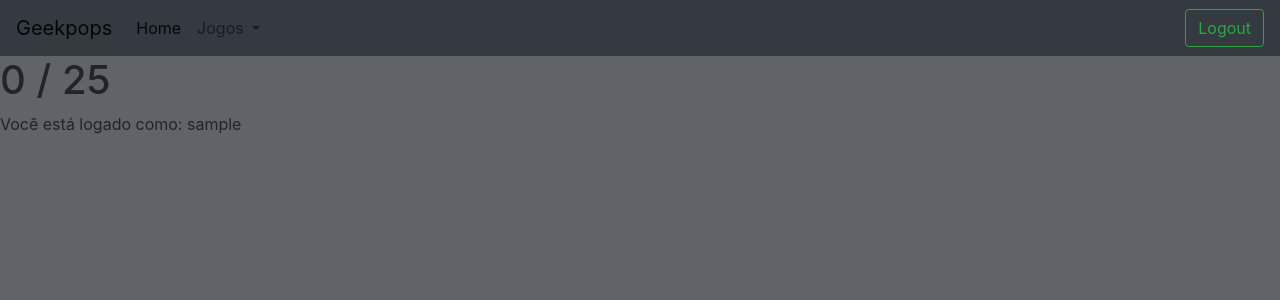
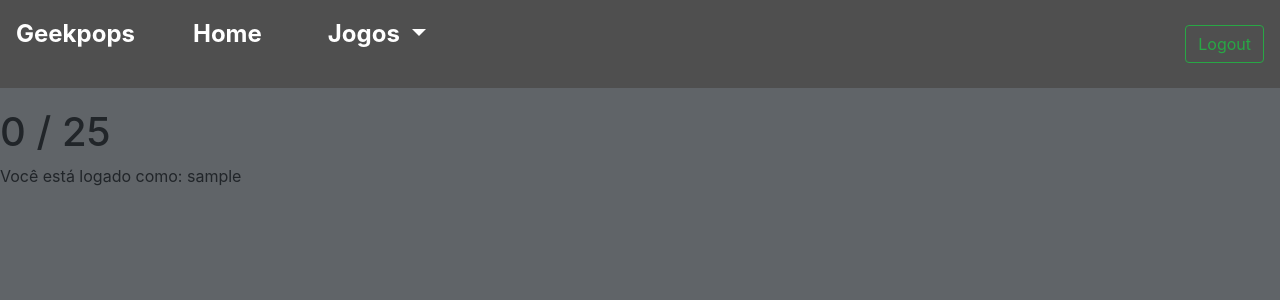
Before and after one commit to kinzcurry/desafio, a Django app: page /animes/animefase/1/1 in a window 1280 px wide. Shown: the top 300 px of the page. Run offline with Django 3.2, Linux system fonts and the light colour scheme; the visitor is signed in with stand-in values (Sample User, id 1); data comes from the database, SQL or seed files in the repository; data that the repository does not hold is empty; some libraries are stand-ins or nearby versions.

Commit message:
alpha 1.05 - espaçamento entre as cartas - navbar aumentada - letra navbar branca - botão logout

```diff
--- a/animes/templates/animes/animefase.html
+++ b/animes/templates/animes/animefase.html
@@ -4,9 +4,9 @@
 <link rel="stylesheet" href="{% static 'css/player.css' %}">
 
 
-<div class="row">
+<div class="card-deck">
     {% for music in musicas %}
-    <div class="col-lg-1.5">
+    <div class="col-lg-1.5 ">
         <br>
         <div class="card teste">
             {% for lis in lista %}
@@ -16,7 +16,7 @@
                     {% else %}
                         <img class="card-img-top" src="/media/media/controle.png" width="150" height="150" id="foto">
                     {% endif %}
-            <div class="card-body">
+            <div class="card-body cardnovo">
                 <audio controls id="controller">
                     <source src="{{ music.musica.url }}" type="audio/mp3">
                 </audio>
--- a/animes/templates/animes/listajogos.html
+++ b/animes/templates/animes/listajogos.html
@@ -11,7 +11,7 @@
         <span class="placar"> {{pontuacao}} /25 </span>
 
         {% if pontuacao >= 15 %}
-        <a href="{% url 'animefase' num='2' %}">
+        <a href="{% url 'animefase' num='2' focus='1' %}">
             <img class="imagem" src="/media/media/capas/2aberto.png" width="450" height="300">
         </a>
         {% else %}
--- a/templates/base.html
+++ b/templates/base.html
@@ -8,8 +8,8 @@
 
 <body>
 <!-- Image and text -->
-<nav class="navbar navbar-expand-lg navbar-light bg-dark ">
-  <a class="navbar-brand" href="#">Geekpops</a>
+<nav class="navbar navbar-expand-lg navezinha tamanhonav">
+  <a class="navbar-brand navezinha" href="{% url 'index' %}">Geekpops</a>
   <button class="navbar-toggler" type="button" data-toggle="collapse" data-target="#navbarSupportedContent" aria-controls="navbarSupportedContent" aria-expanded="false" aria-label="Toggle navigation">
     <span class="navbar-toggler-icon"></span>
   </button>
@@ -17,10 +17,10 @@
   <div class="collapse navbar-collapse" id="navbarSupportedContent">
     <ul class="navbar-nav mr-auto">
       <li class="nav-item active">
-        <a class="nav-link" href="#">Home <span class="sr-only">(current)</span></a>
+        <a class="nav-link navezinha" href="{% url 'index' %}">Home <span class="sr-only">(current)</span></a>
       </li>
       <li class="nav-item dropdown">
-        <a class="nav-link dropdown-toggle" href="#" id="navbarDropdown" role="button" data-toggle="dropdown" aria-haspopup="true" aria-expanded="false">
+        <a class="nav-link dropdown-toggle navezinha" href="#" id="navbarDropdown" role="button" data-toggle="dropdown" aria-haspopup="true" aria-expanded="false">
           Jogos
         </a>
         <div class="dropdown-menu" aria-labelledby="navbarDropdown">
--- a/templates/static/css/imagem.css
+++ b/templates/static/css/imagem.css
@@ -1,5 +1,5 @@
 body{
-    background: #606468;
+    background: #A9A9A9;
 }
 
 .imagem {
@@ -24,3 +24,13 @@
     font-size: 50px;
     color: white;
 }
+.tamanhonav{
+    width: 100%;
+}
+.navezinha{
+    background-color: #4F4F4F;
+    color: white;
+    font-weight: bold;
+    font-size: 24px;
+    margin: 0px 50px 20px 0px;
+}
--- a/templates/static/css/player.css
+++ b/templates/static/css/player.css
@@ -41,15 +41,6 @@
     transform: scale(1.05);
 }
 
-.card {
-      border-radius: 20px;
-      width: 250px;
-      height: 305px;
-      position: relative;
-      box-shadow:6px 6px 15px rgba(51,51,51,0.5);
-      overflow:hidden;
-      margin: 0px 0% 0px 10%;
-}
 .teste{
     background-color: transparent;
 }
@@ -97,3 +88,8 @@
     top: 15px;
     pointer-events: none;
 }
+
+.cardnovo {
+      column-gap: 40px;
+      column-width: 100px;
+}
```
Also changed, not shown: templates/static/css/nav.css (deleted).
